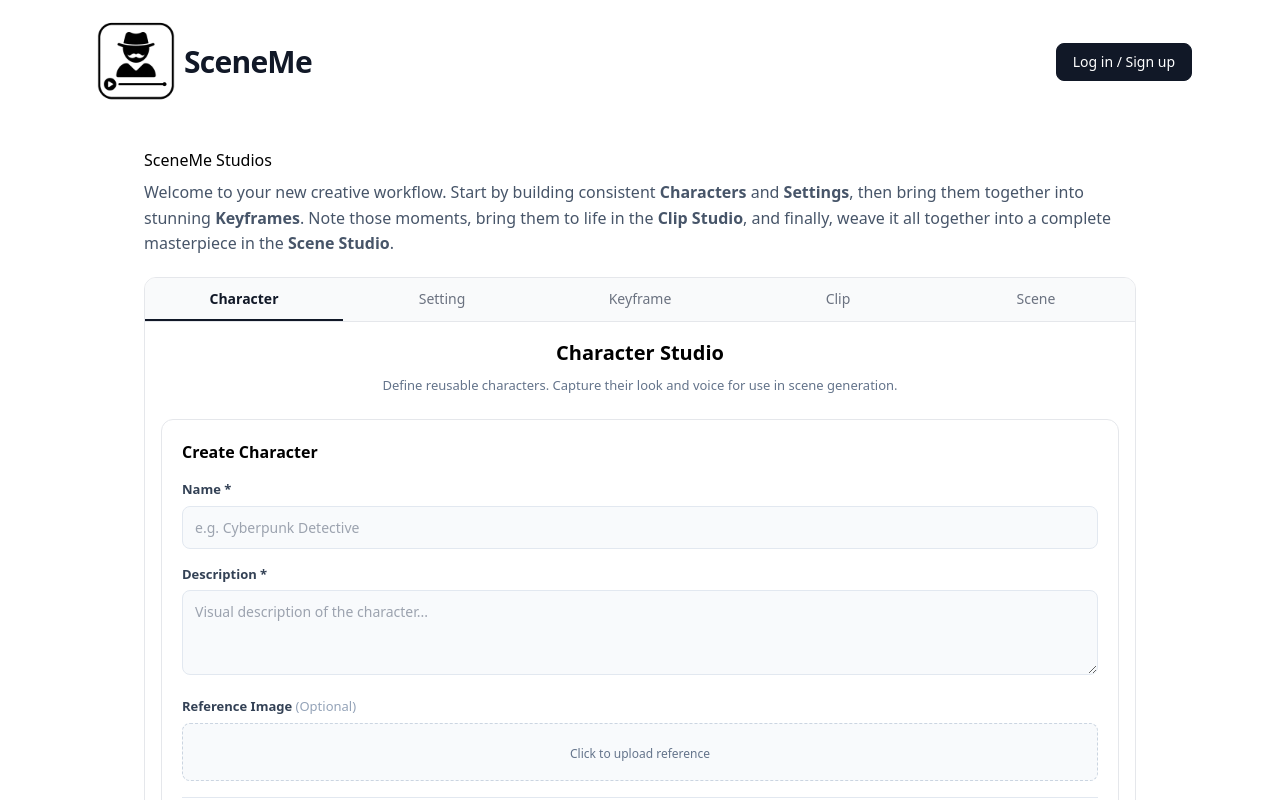
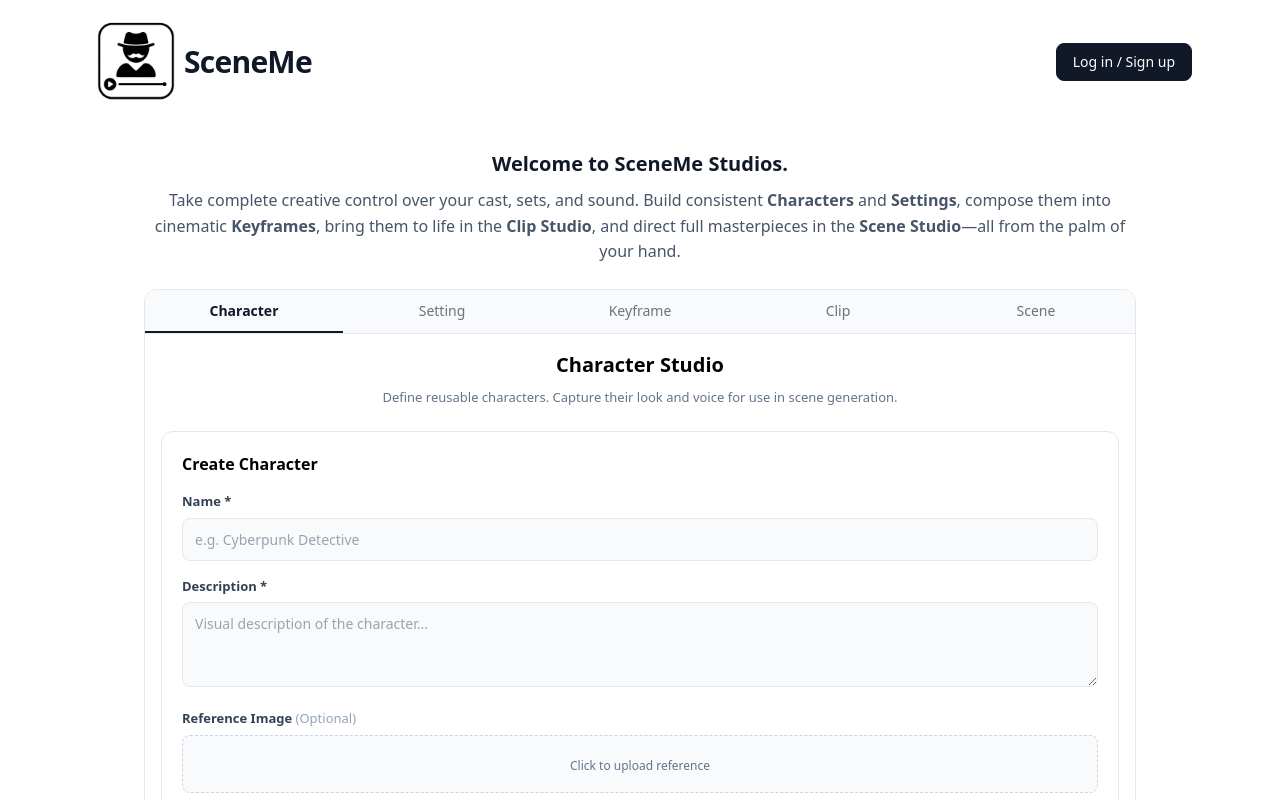
Before and after one commit to JSebree/ai-wizard, a React (Vite) app: page /studios in a window 1280 px wide. Shown: the top 800 px of the page. Built offline with nearby package versions, Linux system fonts and the light colour scheme; no server answers; the database is empty.

Commit message:
chore: refine studios page copy to match landing page tone

```diff
--- a/src/studios/StudiosPage.jsx
+++ b/src/studios/StudiosPage.jsx
@@ -67,12 +67,11 @@ export default function StudiosPage() {
         padding: 24,
       }}
     >
-      <header style={{ marginBottom: 20 }}>
-        <h1 style={{ margin: 0 }}>SceneMe Studios</h1>
-        <p style={{ marginTop: 8, color: "#475569", lineHeight: "1.6" }}>
-          Welcome to your new creative workflow. Start by building consistent <b>Characters</b> and <b>Settings</b>, then bring them together into stunning <b>Keyframes</b>. Note those moments, bring them to life in the <b>Clip Studio</b>, and finally, weave it all together into a complete masterpiece in the <b>Scene Studio</b>.
+      <header style={{ marginBottom: 24, textAlign: "center" }}>
+        <p style={{ marginTop: 0, color: "#475569", lineHeight: "1.6" }}>
+          <span style={{ display: "block", fontSize: 20, fontWeight: 700, color: "#111827", marginBottom: 8 }}>Welcome to SceneMe Studios.</span>
+          Take complete creative control over your cast, sets, and sound. Build consistent <b>Characters</b> and <b>Settings</b>, compose them into cinematic <b>Keyframes</b>, bring them to life in the <b>Clip Studio</b>, and direct full masterpieces in the <b>Scene Studio</b>—all from the palm of your hand.
         </p>
-
       </header>
 
       {/* Tabs */}
```
